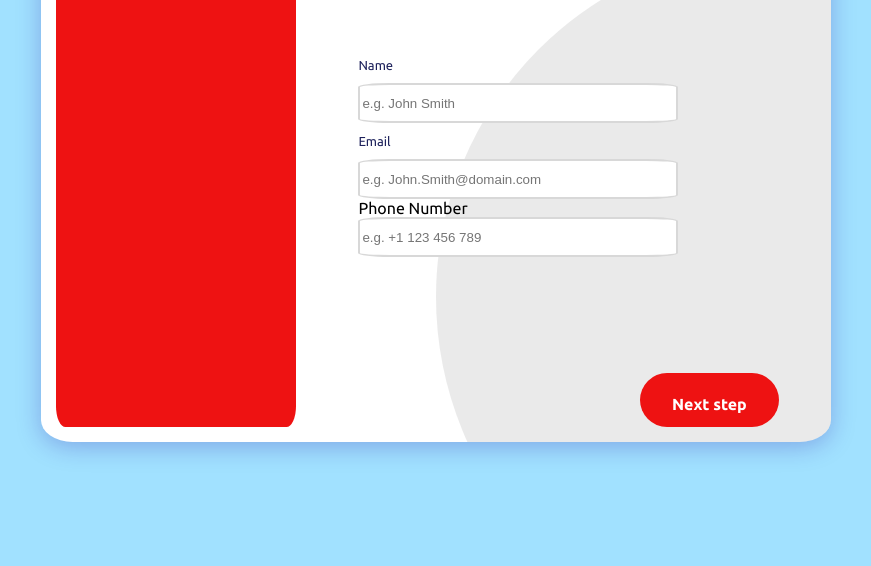
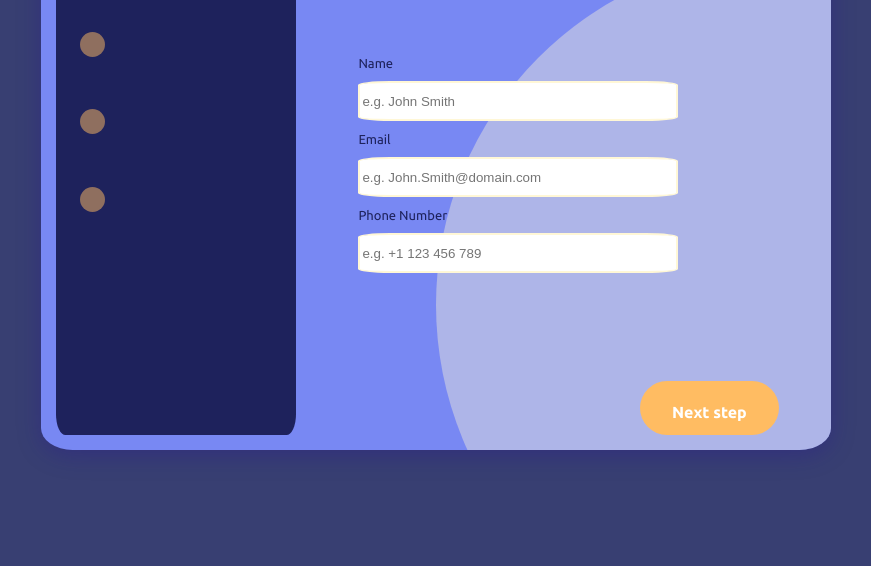
Before and after one commit to CatchingStarDust/signup, a plain HTML site: page index.html in a window 1280 px wide. Shown: the part 234-800 px from the top of the page, without its empty margins (204-1075 px from the left). Drawn offline with Linux system fonts and the light colour scheme.

Commit message:
changed colour scheme of site

```diff
--- a/index.html
+++ b/index.html
@@ -22,6 +22,19 @@
 
         <div class="background-left">
 
+            <div class="step-info-button"></div>
+            <div class="step-info-button"></div>
+            <div class="step-info-button"></div>
+            <div class="step-info-button"></div>
+
+
+
+            <div class="step-info"></div>
+            <div class="step-info"></div>
+            <div class="step-info"></div>
+            <div class="step-info"></div>
+
+
         </div>
 
         <div class="background-right">
@@ -36,7 +49,7 @@
                 <div class="enter-info-prompt">Email</div>
                 <input type="text" id="text-box" name="email" placeholder="e.g. John.Smith@domain.com">
 
-                <div class="text">Phone Number</div>
+                <div class="enter-info-prompt">Phone Number</div>
                 <input type="text" id="text-box" name="phone" placeholder="e.g. +1 123 456 789">
             </div>
 
--- a/style.scss
+++ b/style.scss
@@ -2,7 +2,8 @@
 @import "fonts";
 
 body {
-    background-color: $baby-blue;
+    background-color: $midnight-blue;
+    display: flex;
 }
 
 
@@ -22,7 +23,7 @@ body {
     padding: 15px;
     overflow: hidden;
     border-radius: 4%;
-    background-color: $white;
+    background-color: $light-blue;
     box-shadow: 0 5px 25px 0 rgba(30, 0, 161, 0.25)
 }
 
@@ -37,8 +38,23 @@ body {
     height: 65vh;
     width: 30vh;
     border-radius: 4%;
-    background-color: $red;
+    background-color: $dark-blue
 
+}
+
+.step-info-button {
+    position: relative;
+    top: 50%;
+    bottom: 0%;
+    left: 10%;
+    right: 0%;
+    width: 25px;
+    height: 25px;
+    border-radius: 100%;
+    background-color: $sunset-orange;
+    opacity: 50%;
+    border: 10px;
+    border-color: $sunset-orange;
 }
 
 .background-right {
@@ -64,8 +80,8 @@ body {
     height: 700px;
     width: 700px;
     border-radius: 100%;
-    opacity: 20%;
-    background-color: $dark-grey;
+    opacity: 40%;
+    background-color: $light-lemon-yellow;
 }
 
 
@@ -80,7 +96,7 @@ body {
     left: -55%;
     right: 0%;
     padding: 1vh;
-    color: $dark-blue;
+    color: $sunset-orange;
 
 }
 
@@ -92,19 +108,20 @@ body {
     bottom: 0%;
     left: -55%;
     right: 0%;
-    color: $grey;
+    color: $sunset-orange;
     margin-top: -5vh;
     padding: 1vh;
 }
 
 .enter-info-container {
     z-index: 2;
+
     position: absolute;
     top: 25%;
     bottom: 0%;
     left: -54%;
     right: 69%;
-    padding: 10px 0;
+    gap: 8px;
 }
 
 .enter-info-prompt {
@@ -122,7 +139,7 @@ input[type=text] {
     min-height: 5vh;
     min-width: 40vh;
     border-radius: 10%;
-    border: 2px solid $light-grey;
+    border: 2px solid $light-lemon-yellow;
     box-sizing: border-box;
     transition: .3s;
 
@@ -130,8 +147,7 @@ input[type=text] {
 }
 
 input[type=text]:focus {
-    border-color: $dark-blue;
-    box-shadow: 0 5px 5px 0 rgba(30, 0, 161, 0.25)
+    box-shadow: 0 5px 5px 0 $sunset-orange;
 }
 
 .nav-button {
@@ -149,7 +165,7 @@ input[type=text]:focus {
     margin-top: 100%;
     cursor: pointer;
     color: $white;
-    background-color: $red;
+    background-color: $sunset-orange;
 
     &:hover {
         background-color: $dark-blue;
--- a/variables.scss
+++ b/variables.scss
@@ -1,5 +1,8 @@
-$baby-blue: #a1e1ff;
-$sky-blue: #35b2fa;
+$midnight-blue: #383f72;
+$light-blue: #7888f3;
+$lemon-yellow: #f9f871;
+$light-lemon-yellow: #fff7d6;
+$sunset-orange: #ffbc62;
 $white: #FFFFFF;
 $red: #ee1212;
 $grey: #b4b3b3;
```
Also changed, not shown: style.css, 1 other file.
